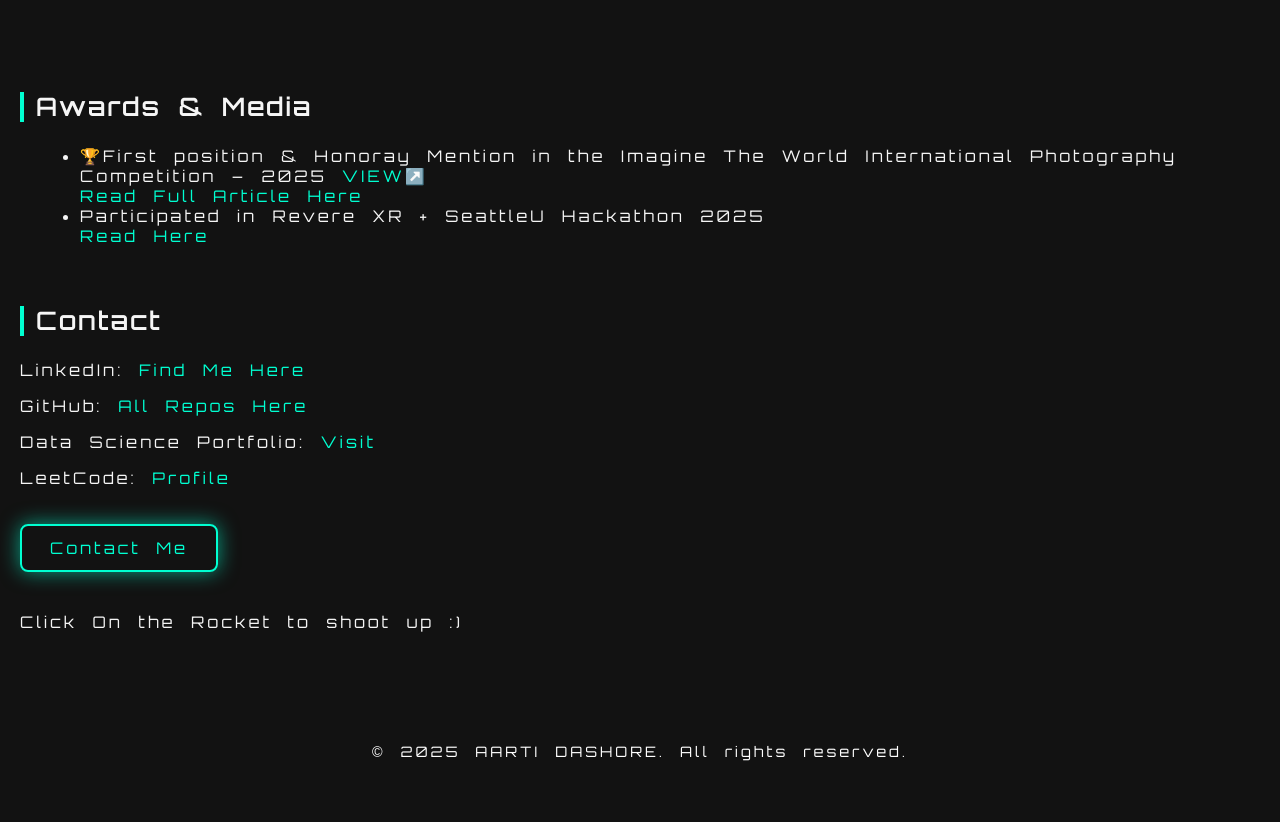
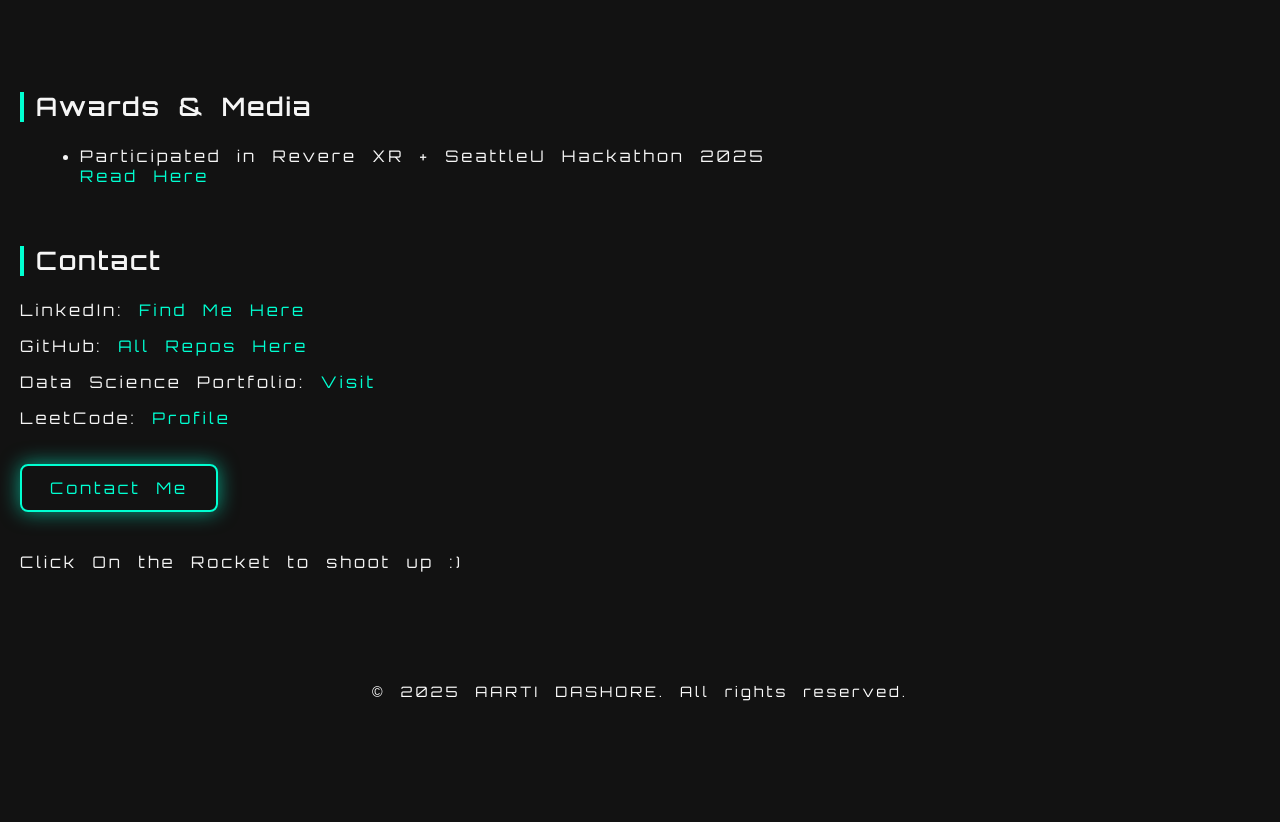
Before and after one commit to AartiDashore/aartidashore.github.io, a plain HTML site: page index.html in a window 1280 px wide. Shown: the part 2706-3528 px from the top of the page. After the commit the page ends 3468 px from the top, so only its background shows below. Drawn offline with Linux system fonts and the light colour scheme; a web font is replaced by a local one.

Commit message:
Removed Prize in index.html

```diff
--- a/index.html
+++ b/index.html
@@ -185,8 +185,8 @@
     <section class="awards-media">
       <h2>Awards & Media</h2>
       <ul>
-        <li>🏆First position & Honoray Mention in the Imagine The World International Photography Competition – 2025 <a href="https://www.seattleu.edu/arts-sciences/imagining-the-world/">VIEW↗️</a>
-          <br><a herf="https://www.seattleu.edu/newsroom/2025/a-global-lens.php">Read Full Article Here</a></li>
+        <!-- <li>🏆First position & Honoray Mention in the Imagine The World International Photography Competition – 2025 <a href="https://www.seattleu.edu/arts-sciences/imagining-the-world/">VIEW↗️</a>
+          <br><a herf="https://www.seattleu.edu/newsroom/2025/a-global-lens.php">Read Full Article Here</a></li> -->
         <li>Participated in Revere XR + SeattleU Hackathon 2025 <br> <a heref="https://www.linkedin.com/pulse/pioneering-future-immersive-storytelling-how-revere-xr-barton-6nvhe">Read Here</a></li>
         <!--<li>Conference Speaker – Tech Summit 2025</li>-->
       </ul>
```
